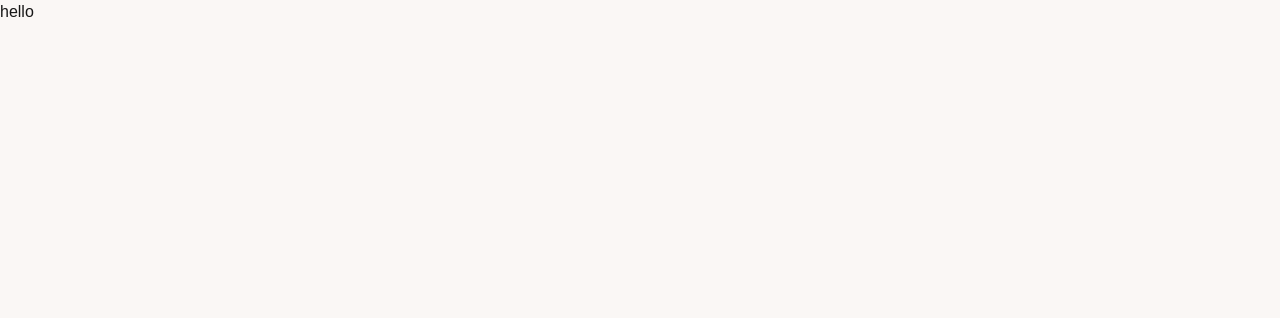
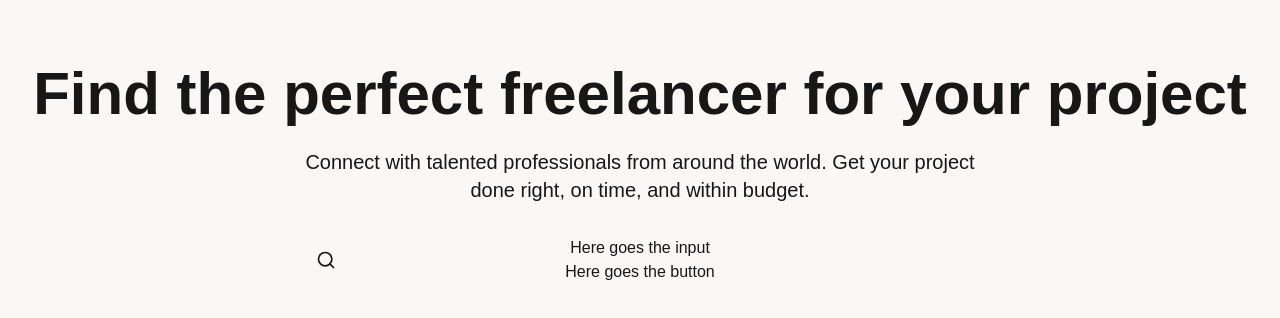
Before and after one commit to SamAl404/front-freely, a Next.js app: page / in a window 1280 px wide. Shown: the top 318 px of the page. Built offline with nearby package versions, Linux system fonts and the light colour scheme.

Commit message:
feat: added boiler plate code for the landing page

```diff
--- a/src/app/globals.css
+++ b/src/app/globals.css
@@ -15,7 +15,7 @@
 @media (prefers-color-scheme: dark) {
   :root {
     --background: #FAF7F5;
-    --foreground: #ededed;
+    --foreground: #1B241D;
   }
 }
 
--- a/src/app/page.tsx
+++ b/src/app/page.tsx
@@ -1,7 +1,31 @@
-import Image from "next/image";
+import { Search } from "lucide-react";
+import Input from "@/components/input";
+import Button from "@/components/button";
 
 export default function Home() {
   return (
-    <div>hello</div>
+    <div className="min-h-screen bg-background">
+      {/* Hero section*/}
+      <section className="py-16 bg-gradient-to-br from-background to-muted">
+        <div className="container mx-auto px-4 text-center">
+          <h2 className="text-4xl md:text-6xl font-bold text-foreground mb-6 text-balance">
+            Find the perfect <span>freelancer</span> for your project
+          </h2>
+          <p className="text-xl text-muted-foreground mb-8 max-w-2xl mx-auto text-pretty">
+            Connect with talented professionals from around the world. Get your
+            project done right, on time, and within budget.
+          </p>
+          <div className="max-w-2xl mx-auto">
+            <div className="flex gap-2">
+              <div className="relative flex-1">
+                <Search className="absolute left-3 top-1/2 transform -translate-y-1/2 text-muted-foreground h-5 w-5" />
+                <Input/>
+                <Button></Button>
+              </div>
+            </div>
+          </div>
+        </div>
+      </section>
+    </div>
   );
 }
--- /dev/null
+++ b/src/components/button.tsx
@@ -0,0 +1,5 @@
+export default function Button() {
+    return (
+        <div>Here goes the button</div>
+    )
+}
--- /dev/null
+++ b/src/components/input.tsx
@@ -0,0 +1,5 @@
+export default function Input() {
+  return (
+      <div>Here goes the input</div>
+  );
+}
```
